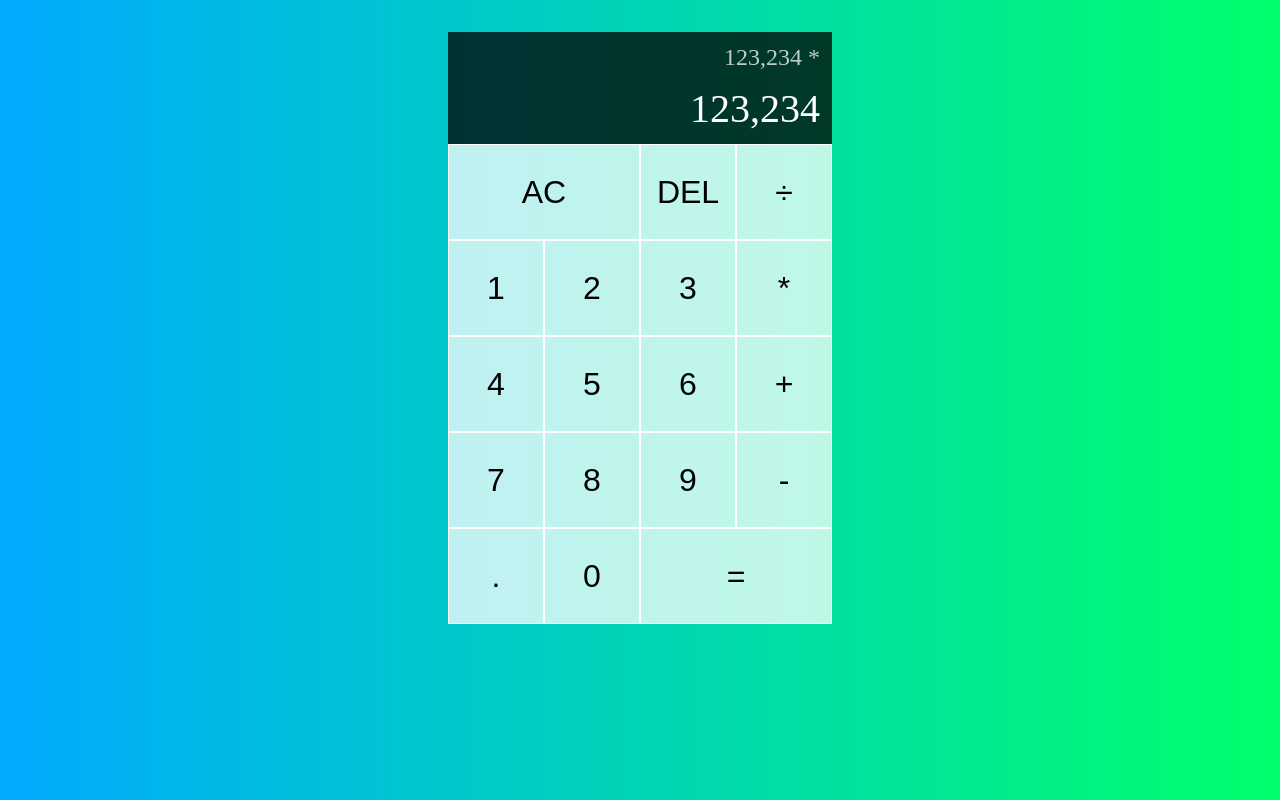
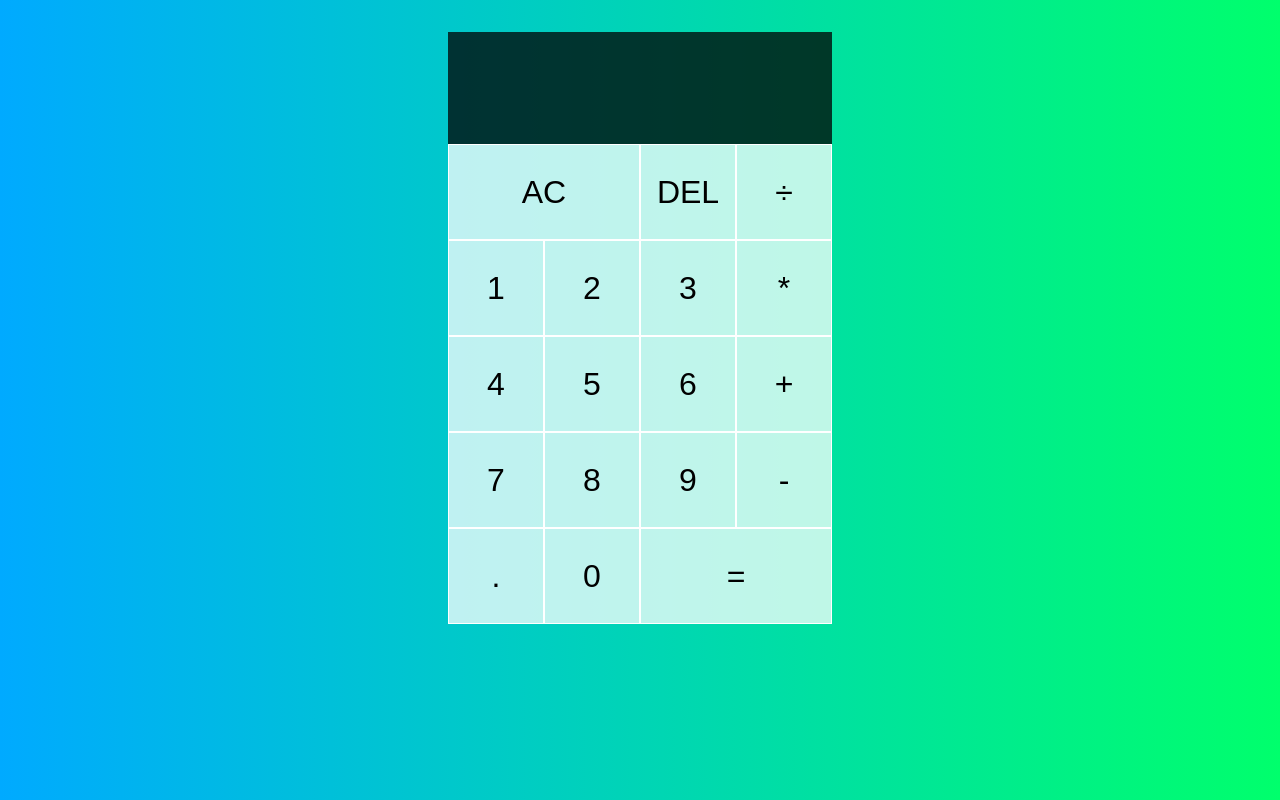
Before and after one commit to denys-petryniak/calculator, a React (Create React App) app: page / in a window 1280 px wide. Built offline with nearby package versions, Linux system fonts and the light colour scheme.

Commit message:
Implement calculator logic

```diff
--- a/src/App.js
+++ b/src/App.js
@@ -1,30 +1,187 @@
+import { useReducer } from "react";
+import DigitButton from "./DigitButton";
+import OperationButton from "./OperationButton";
 import "./styles.css";
 
+export const ACTIONS = {
+  ADD_DIGIT: "add-digit",
+  CHOOSE_OPERATION: "choose-operation",
+  CLEAR: "clear",
+  DELETE_DIGIT: "delete-digit",
+  EVALUATE: "evaluate",
+};
+
+function reducer(state, { type, payload }) {
+  switch (type) {
+    case ACTIONS.ADD_DIGIT:
+      if (state.overwrite) {
+        return {
+          ...state,
+          currentOperand: payload.digit,
+          overwrite: false,
+        };
+      }
+      if (payload.digit === "0" && state.currentOperand === "0") return state;
+      if (payload.digit === "." && state.currentOperand.includes(".")) return state;
+
+      return {
+        ...state,
+        currentOperand: `${state.currentOperand || ""}${payload.digit}`,
+      };
+
+    case ACTIONS.CHOOSE_OPERATION:
+      if (state.currentOperand == null && state.previousOperand == null) {
+        return state;
+      }
+
+      if (state.currentOperand == null) {
+        return {
+          ...state,
+          operation: payload.operation,
+        };
+      }
+
+      if (state.previousOperand == null) {
+        return {
+          ...state,
+          operation: payload.operation,
+          previousOperand: state.currentOperand,
+          currentOperand: null,
+        };
+      }
+
+      return {
+        ...state,
+        previousOperand: evaluate(state),
+        operation: payload.operation,
+        currentOperand: null,
+      };
+
+    case ACTIONS.CLEAR:
+      return {};
+
+    case ACTIONS.DELETE_DIGIT:
+      if (state.overwrite) {
+        return {
+          ...state,
+          overwrite: false,
+          currentOperand: null,
+        };
+      }
+
+      if (state.currentOperand == null) {
+        return state;
+      }
+
+      if (state.currentOperand.length === 1) {
+        return {
+          ...state,
+          currentOperand: null,
+        };
+      }
+
+      return {
+        ...state,
+        currentOperand: state.currentOperand.slice(0, -1),
+      };
+
+    case ACTIONS.EVALUATE:
+      if (state.operation == null || state.currentOperand == null || state.previousOperand == null) {
+        return state;
+      }
+
+      return {
+        ...state,
+        overwrite: true,
+        previousOperand: null,
+        operation: null,
+        currentOperand: evaluate(state),
+      };
+
+    default:
+      break;
+  }
+}
+
+function evaluate({ currentOperand, previousOperand, operation }) {
+  const prev = parseFloat(previousOperand);
+  const current = parseFloat(currentOperand);
+
+  if (isNaN(prev) || isNaN(current)) {
+    return "";
+  }
+
+  let computation = "";
+
+  switch (operation) {
+    case "+":
+      computation = prev + current;
+      break;
+    case "-":
+      computation = prev - current;
+      break;
+    case "*":
+      computation = prev * current;
+      break;
+    case "÷":
+      computation = prev / current;
+      break;
+    default:
+      break;
+  }
+
+  return computation.toString();
+}
+
+const INTEGER_FORMATTER = new Intl.NumberFormat("en-us", {
+  maximumFractionDigits: 0,
+});
+
+function formatOperand(operand) {
+  if (operand == null) return;
+
+  const [integer, decimal] = operand.split(".");
+
+  if (decimal == null) {
+    return INTEGER_FORMATTER.format(integer);
+  }
+
+  return `${INTEGER_FORMATTER.format(integer)}.${decimal}`;
+}
+
 function App() {
+  const [{ currentOperand, previousOperand, operation }, dispatch] = useReducer(reducer, {});
+
   return (
     <div className="calculator-grid">
       <div className="output">
-        <div className="previous-operand">123,234 *</div>
-        <div className="current-operand">123,234</div>
+        <div className="previous-operand">
+          {formatOperand(previousOperand)} {operation}
+        </div>
+        <div className="current-operand">{formatOperand(currentOperand)}</div>
       </div>
-      <button className="span-two">AC</button>
-      <button>DEL</button>
-      <button>÷</button>
-      <button>1</button>
-      <button>2</button>
-      <button>3</button>
-      <button>*</button>
-      <button>4</button>
-      <button>5</button>
-      <button>6</button>
-      <button>+</button>
-      <button>7</button>
-      <button>8</button>
-      <button>9</button>
-      <button>-</button>
-      <button>.</button>
-      <button>0</button>
-      <button className="span-two">=</button>
+      <button className="span-two" onClick={() => dispatch({ type: ACTIONS.CLEAR })}>
+        AC
+      </button>
+      <button onClick={() => dispatch({ type: ACTIONS.DELETE_DIGIT })}>DEL</button>
+      <OperationButton operation="÷" dispatch={dispatch} />
+      <DigitButton digit="1" dispatch={dispatch} />
+      <DigitButton digit="2" dispatch={dispatch} />
+      <DigitButton digit="3" dispatch={dispatch} />
+      <OperationButton operation="*" dispatch={dispatch} />
+      <DigitButton digit="4" dispatch={dispatch} />
+      <DigitButton digit="5" dispatch={dispatch} />
+      <DigitButton digit="6" dispatch={dispatch} />
+      <OperationButton operation="+" dispatch={dispatch} />
+      <DigitButton digit="7" dispatch={dispatch} />
+      <DigitButton digit="8" dispatch={dispatch} />
+      <DigitButton digit="9" dispatch={dispatch} />
+      <OperationButton operation="-" dispatch={dispatch} />
+      <DigitButton digit="." dispatch={dispatch} />
+      <DigitButton digit="0" dispatch={dispatch} />
+      <button className="span-two" onClick={() => dispatch({ type: ACTIONS.EVALUATE })}>
+        =
+      </button>
     </div>
   );
 }
--- /dev/null
+++ b/src/DigitButton.js
@@ -0,0 +1,5 @@
+import { ACTIONS } from "./App";
+
+export default function DigitButton({ dispatch, digit }) {
+  return <button onClick={() => dispatch({ type: ACTIONS.ADD_DIGIT, payload: { digit } })}>{digit}</button>;
+}
--- /dev/null
+++ b/src/OperationButton.js
@@ -0,0 +1,7 @@
+import { ACTIONS } from "./App";
+
+export default function OperationButton({ dispatch, operation }) {
+  return (
+    <button onClick={() => dispatch({ type: ACTIONS.CHOOSE_OPERATION, payload: { operation } })}>{operation}</button>
+  );
+}
```
